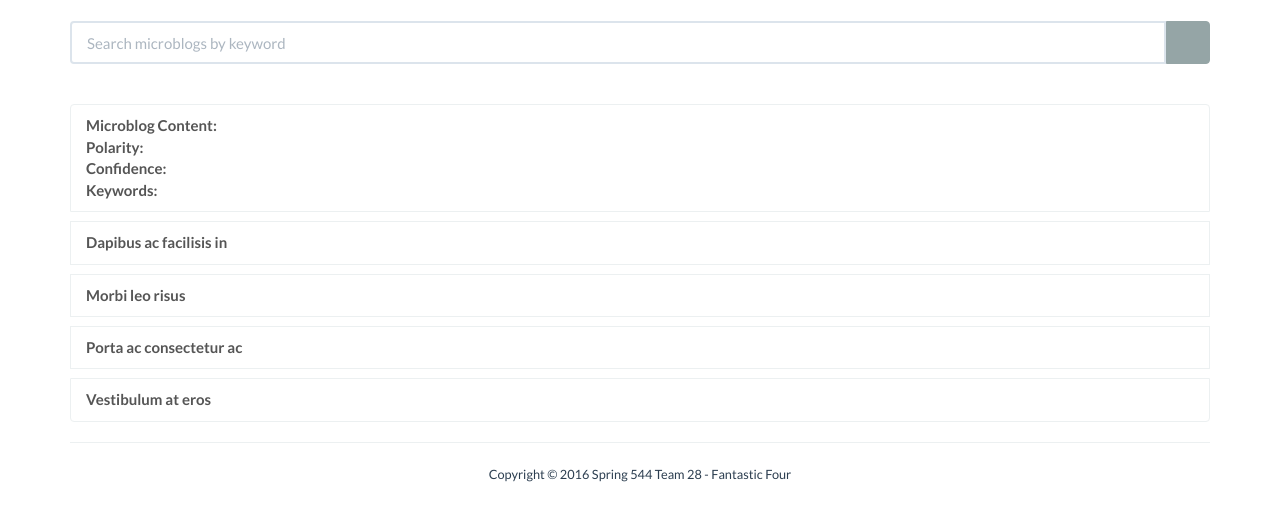
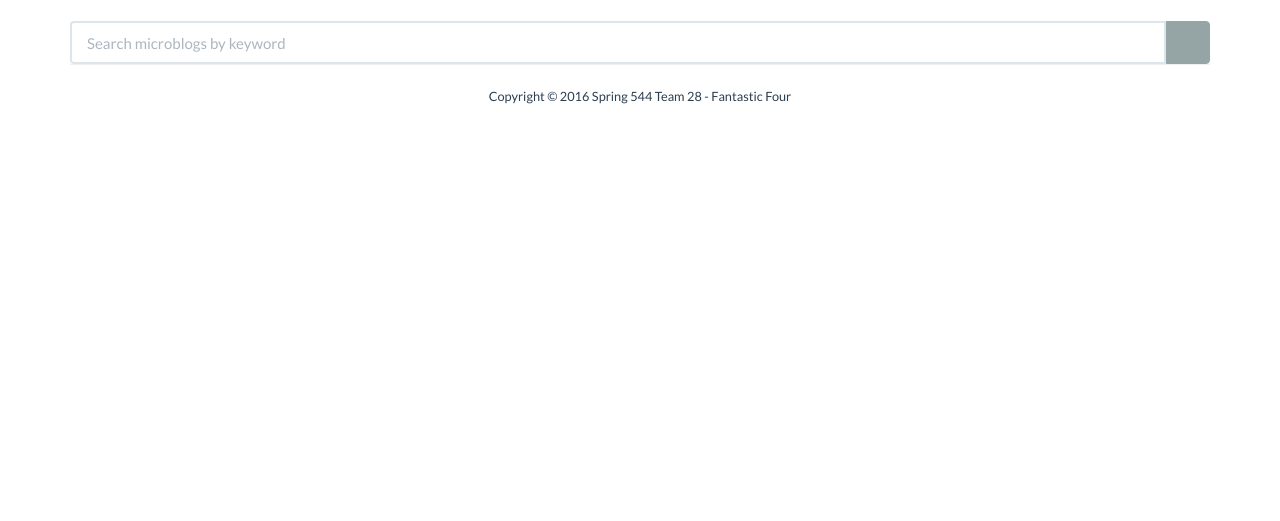
Before and after one commit to cxtadment/NLP-544-PJ, a Flask app: page /search in a window 1280 px wide. Shown: the part 61-582 px from the top of the page. Run offline with Flask 2, Linux system fonts and the light colour scheme; some web fonts are replaced.

Commit message:
before pull

```diff
--- a/app/analyzer/classifiers/classifier_handler.py
+++ b/app/analyzer/classifiers/classifier_handler.py
@@ -66,6 +66,10 @@ def feature_filter(document, words_features):
         features[w] = (w in words)
 
     return features
+
+
+# def get_feature_set_for_api(words, words_features):
+
 
 
 def get_feature_set(microblogType):
@@ -154,18 +158,22 @@ def classify_testing():
     # save_testing_result(voted_classifier, test_set, 'All in one classifier')
 
 
+def get_classifier(classifier_path):
+    with open(classifier_path, 'rb') as input_classifier:
+        classifier = pickle.load(input_classifier)
+        return classifier
+
+
 class ApiClassifier:
 
     def __init__(self):
-        self.all_classifiers = []
-        for (name, input_path) in classifier_path_list:
-            with open(input_path, 'rb') as input_classifier:
-                classifier = pickle.load(input_classifier)
-                self.all_classifiers.append(classifier)
-        self.vote_classifier = VoteClassifier(self.all_classifiers)
+        self.nb_classifier, self.mu_nb_classifier, self.be_nb_classifier = get_classifier(ORIGIN_NB_PATH), get_classifier(MULTINOMIAL_NB_PATH), get_classifier(BERNOULLI_NB_PATH)
+        self.lg_re_classifier, self.perceptron = get_classifier(LOGISTIC_REGRESSION_PATH), get_classifier(PERCEPTRON_PATH)
+        self.li_svc_classifier, self.random_forest_classifier = get_classifier(LINEAR_SVC_PATH), get_classifier(RANDOM_FOREST_PATH)
+        self.vote_classifier = VoteClassifier(self.nb_classifier, self.mu_nb_classifier, self.be_nb_classifier,
+                                              self.lg_re_classifier, self.perceptron, self.li_svc_classifier, self.random_forest_classifier)
 
     def classify(self, microblogs):
-
         searchResults = []
         words_features = get_words_features_pickle()
         for (text, words, taggings) in microblogs:
--- a/app/analyzer/classifiers/vote_handler.py
+++ b/app/analyzer/classifiers/vote_handler.py
@@ -1,5 +1,6 @@
 from statistics import mode
 from nltk.classify import ClassifierI
+
 
 class VoteClassifier(ClassifierI):
 
--- a/app/analyzer/data_filter.py
+++ b/app/analyzer/data_filter.py
@@ -130,7 +130,7 @@ def read_and_filter_microblog_data(input_path, pos_list, neg_list):
                 neg_results.append(cur_list)
 
         weibo_dict = {}
-        weibo_dict['positive'], weibo_dict['negative'] = pos_results, neg_results
+        weibo_dict['pos'], weibo_dict['neg'] = pos_results, neg_results
 
         return weibo_dict
 
--- a/app/analyzer/sinaApi_handler.py
+++ b/app/analyzer/sinaApi_handler.py
@@ -50,7 +50,7 @@ class SinaAPIRequest:
 def get_microblogs_by_keywords(keyword):
     topic = urllib.parse.urlencode({'q': keyword})
     microblogs = []
-    for i in range(1, 5):
+    for i in range(1):
         page = str(i)
         url = URL_PREFIX + '?' + topic + '&page=' + page + '&count=' + COUNT + '&access_token=' + ACCESS_TOKEN
         weibo = urllib.request.urlopen(url).read().decode()
--- a/app/models.py
+++ b/app/models.py
@@ -72,7 +72,7 @@ class TestResult(db.Document):
 
 
 class SearchResult(db.Document):
-    microblog_text = db.StringField()
+    text = db.StringField()
     polarity = db.StringField()
     confidence = db.FloatField()
     words = db.ListField(db.StringField())
--- a/app/static/js/cus.js
+++ b/app/static/js/cus.js
@@ -23,4 +23,5 @@ $( document ).ready(function() {
           }
         });
     }
+
 });
--- a/app/templates/search.html
+++ b/app/templates/search.html
@@ -11,17 +11,8 @@
 <p class="validation">Please fill out a keyword</p>
 <!--</form>-->
 
-<div class="list-group result-display">
-  <a href="#" class="list-group-item list-display">
-    <div>Microblog Content:</div>
-    <div>Polarity: </div>
-    <div>Confidence: </div>
-    <div>Keywords: </div>
-  </a>
-  <a href="#" class="list-group-item list-display">Dapibus ac facilisis in</a>
-  <a href="#" class="list-group-item list-display">Morbi leo risus</a>
-  <a href="#" class="list-group-item list-display">Porta ac consectetur ac</a>
-  <a href="#" class="list-group-item list-display">Vestibulum at eros</a>
+<div class="content-microblogs">
+
 </div>
 
 {% endblock %}
--- a/app/templates/team.html
+++ b/app/templates/team.html
@@ -1,4 +1,5 @@
 {% extends "base.html" %}
 {% block content %}
 
+
 {% endblock %}
--- a/app/views.py
+++ b/app/views.py
@@ -26,9 +26,8 @@ def team():
 @bp.route('/searchApi')
 def analyze_microblogs_from_api():
     keyword = request.args.get('keyword', '莎拉波娃', type=str)
-    print(keyword)
-    # microblogs = api_microblog_data_handler(keyword)
-    # apiClassifier = ApiClassifier()
-    # analyze_results = apiClassifier.classify(microblogs)
-    # return jsonify(analyze_results)
-    return jsonify(keyword=keyword)
+    microblogs = api_microblog_data_handler(keyword)
+    apiClassifier = ApiClassifier()
+    analyze_results = apiClassifier.classify(microblogs)
+    print(len(analyze_results))
+    return jsonify(analyze_results)
```
